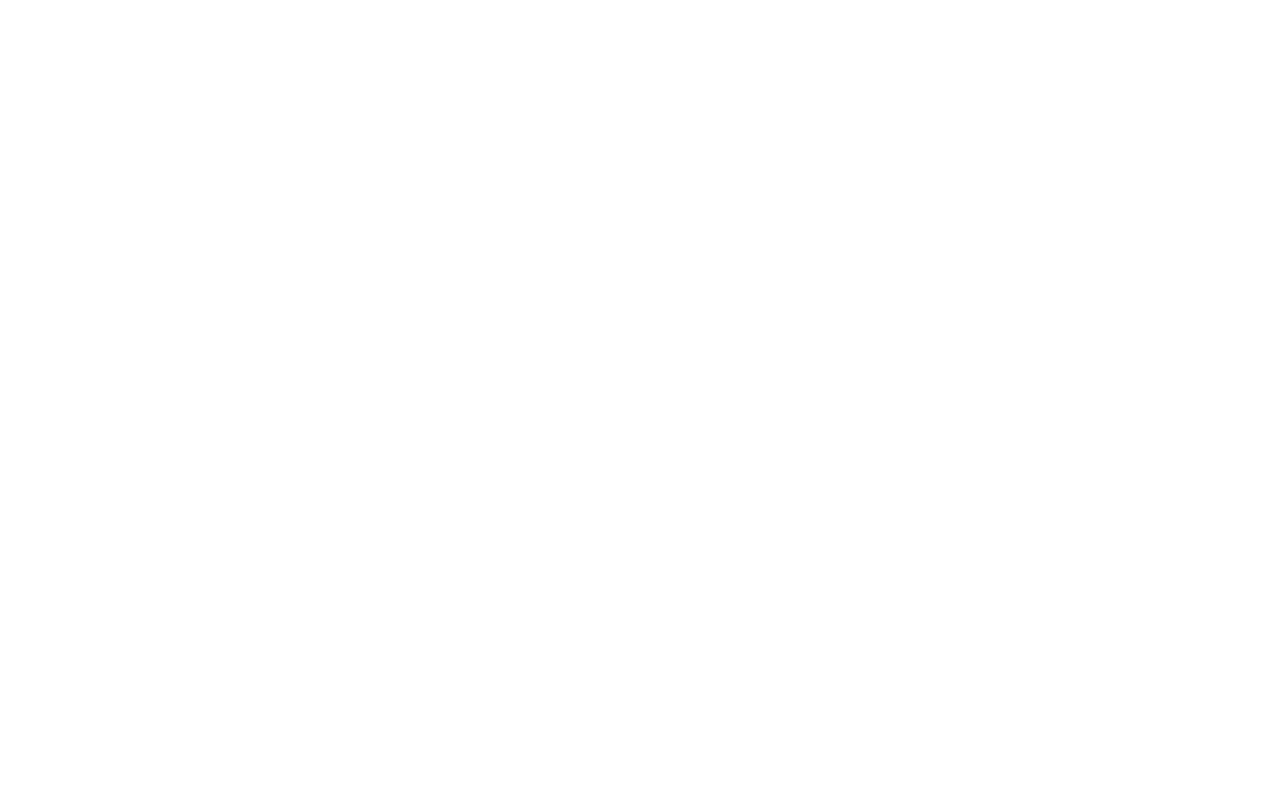
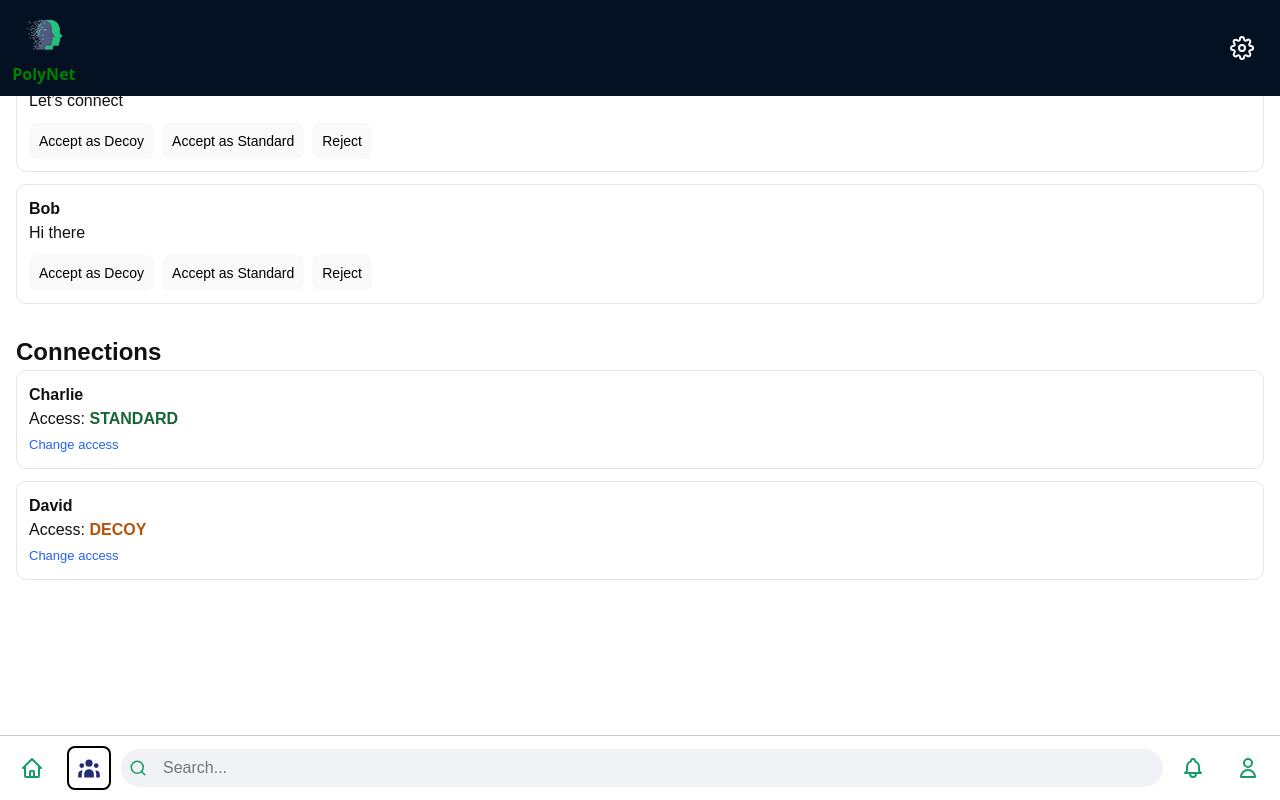
Before and after one commit to Sofiyat1/PolyNet, a React (Vite) app: page /connectionpage in a window 1280 px wide. Before the commit this address had no page. Built offline with nearby package versions, Linux system fonts and the light colour scheme.

Commit message:
Connection page added

```diff
--- a/package.json
+++ b/package.json
@@ -14,7 +14,7 @@
   "dependencies": {
     "react": "^19.2.0",
     "react-dom": "^19.2.0",
-    "react-icons": "^5.5.0",
+    "react-icons": "^5.6.0",
     "react-router-dom": "^7.12.0"
   },
   "devDependencies": {
--- a/src/App.jsx
+++ b/src/App.jsx
@@ -1,8 +1,8 @@
 import { Routes, Route } from "react-router-dom";
 
 import LandingPage from "./pages/LandingPage";
-import Homepage from "./pages/Homepage";
-import Network from "./pages/Network";
+import HomePage from "./pages/Homepage";
+import ConnectionPage from "./pages/ConnectionPage"
 import Profile from "./pages/Profile";
 import Settings from "./pages/Settings";
 import Notification from "./pages/Notification";
@@ -20,8 +20,8 @@ function App() {
 
       {/* App pages */}
       <Route element={<AppLayout />}>
-        <Route path="/homepage" element={<Homepage />} />
-        <Route path="/network" element={<Network />} />
+        <Route path="/homepage" element={<HomePage />} />
+        <Route path="/connectionpage" element={<ConnectionPage />} />
         <Route path="/profile" element={<Profile />} />
         <Route path="/settings" element={<Settings />} />
         <Route path="/notification" element={<Notification />} />
--- a/src/components/SubNavbar.jsx
+++ b/src/components/SubNavbar.jsx
@@ -5,9 +5,8 @@ import { HiOutlineHome, HiHome } from "react-icons/hi";
 import { HiOutlineUserGroup, HiUserGroup } from "react-icons/hi";
 import { HiOutlineBell, HiBell } from "react-icons/hi";
 import { HiOutlineUser, HiUser } from "react-icons/hi";
-import { FiHome, FiUsers, FiSearch } from "react-icons/fi";
-import { FaHome, FaUsers, FaUser, FaUserCircle } from "react-icons/fa";
-import { FiBell } from "react-icons/fi";
+import { FiSearch } from "react-icons/fi";
+
 
 function SubNavbar() {
   const [searchTerm, setSearchTerm] = useState("");
@@ -28,7 +27,7 @@ function SubNavbar() {
         </NavLink>
 
         <NavLink
-          to="/network"
+          to="/connectionpage"
           className={({ isActive }) =>
             isActive ? "sub-navbar-item active" : "sub-navbar-item"
           }
--- /dev/null
+++ b/src/pages/ConnectionPage.css
@@ -0,0 +1,80 @@
+.connection-page {
+  padding: 16px;
+  max-width: 100vw;
+  overflow-x: hidden;
+  font-family: Arial;
+  background: #fff;
+  color: #111;
+}
+
+.request-card,
+.connection-card {
+  border: 1px solid #e5e5e5;
+  padding: 12px;
+  margin-bottom: 12px;
+  border-radius: 10px;
+}
+
+/* ACCESS LABEL */
+.decoy {
+  color: #b45309;
+  font-weight: 700;
+}
+
+.standard {
+  color: #166534;
+  font-weight: 700;
+}
+
+/* BUTTON GROUP */
+.btn-group {
+  display: flex;
+  flex-wrap: wrap;
+  gap: 8px;
+  margin-top: 10px;
+}
+
+button {
+  padding: 10px;
+  border: none;
+  border-radius: 8px;
+  font-size: 14px;
+  cursor: pointer;
+}
+
+/* subtle link button */
+.link-btn {
+  background: none;
+  color: #2563eb;
+  padding: 0;
+  font-size: 13px;
+  margin-top: 6px;
+}
+
+/* MODAL */
+.modal-overlay {
+  position: fixed;
+  inset: 0;
+  background: rgba(0,0,0,0.4);
+  display: flex;
+  align-items: center;
+  justify-content: center;
+}
+
+.modal {
+  background: white;
+  padding: 16px;
+  border-radius: 12px;
+  width: 90%;
+  max-width: 320px;
+}
+
+.modal-actions {
+  display: flex;
+  justify-content: space-between;
+  margin-top: 15px;
+}
+
+.active {
+  border: 2px solid #000;
+}
--- /dev/null
+++ b/src/pages/ConnectionPage.jsx
@@ -0,0 +1,149 @@
+import { useState } from "react";
+import "./ConnectionPage.css";
+
+function ConnectionPage() {
+  const [requests, setRequests] = useState([
+    { id: 1, name: "Alice", message: "Let’s connect" },
+    { id: 2, name: "Bob", message: "Hi there" },
+  ]);
+
+  const [connections, setConnections] = useState([
+    { id: 3, name: "Charlie", access: "standard" },
+    { id: 4, name: "David", access: "decoy" },
+  ]);
+
+  // modal state
+  const [activeChangeUser, setActiveChangeUser] = useState(null);
+  const [selectedAccess, setSelectedAccess] = useState(null);
+
+  // accept request
+  const handleAccept = (request, accessLevel) => {
+    const newConnection = {
+      id: request.id,
+      name: request.name,
+      access: accessLevel,
+    };
+
+    setConnections((prev) => [...prev, newConnection]);
+    setRequests((prev) => prev.filter((r) => r.id !== request.id));
+  };
+
+  // reject request
+  const handleReject = (id) => {
+    setRequests((prev) => prev.filter((r) => r.id !== id));
+  };
+
+  // open modal
+  const openChangeModal = (connection) => {
+    setActiveChangeUser(connection);
+    setSelectedAccess(connection.access);
+  };
+
+  // confirm change
+  const confirmChange = () => {
+    setConnections((prev) =>
+      prev.map((c) =>
+        c.id === activeChangeUser.id
+          ? { ...c, access: selectedAccess }
+          : c
+      )
+    );
+
+    setActiveChangeUser(null);
+    setSelectedAccess(null);
+  };
+
+  return (
+    <div className="connection-page">
+
+      {/* REQUESTS */}
+      <h2>Incoming Requests</h2>
+
+      {requests.map((req) => (
+        <div key={req.id} className="request-card">
+          <p><b>{req.name}</b></p>
+          <p>{req.message}</p>
+
+          <div className="btn-group">
+            <button onClick={() => handleAccept(req, "decoy")}>
+              Accept as Decoy
+            </button>
+
+            <button onClick={() => handleAccept(req, "standard")}>
+              Accept as Standard
+            </button>
+
+            <button onClick={() => handleReject(req.id)}>
+              Reject
+            </button>
+          </div>
+        </div>
+      ))}
+
+      {/* CONNECTIONS */}
+      <h2 style={{ marginTop: "30px" }}>Connections</h2>
+
+      {connections.map((conn) => (
+        <div key={conn.id} className="connection-card">
+          <p><b>{conn.name}</b></p>
+
+          <p>
+            Access:{" "}
+            <span className={conn.access}>
+              {conn.access.toUpperCase()}
+            </span>
+          </p>
+
+          {/* subtle action */}
+          <button
+            className="link-btn"
+            onClick={() => openChangeModal(conn)}
+          >
+            Change access
+          </button>
+        </div>
+      ))}
+
+      {/* MODAL */}
+      {activeChangeUser && (
+        <div className="modal-overlay">
+          <div className="modal">
+
+            <h3>Change Access</h3>
+            <p>{activeChangeUser.name}</p>
+
+            <div className="btn-group">
+              <button
+                className={selectedAccess === "decoy" ? "active" : ""}
+                onClick={() => setSelectedAccess("decoy")}
+              >
+                Decoy
+              </button>
+
+              <button
+                className={selectedAccess === "standard" ? "active" : ""}
+                onClick={() => setSelectedAccess("standard")}
+              >
+                Standard
+              </button>
+            </div>
+
+            <div className="modal-actions">
+              <button onClick={() => setActiveChangeUser(null)}>
+                Cancel
+              </button>
+
+              <button onClick={confirmChange}>
+                Confirm
+              </button>
+            </div>
+
+          </div>
+        </div>
+      )}
+
+    </div>
+  );
+}
+
+export default ConnectionPage;
--- a/src/pages/Homepage.jsx
+++ b/src/pages/Homepage.jsx
@@ -1,11 +1,11 @@
 
 import Feed from "../components/Feed";
 
-function Homepage(){
+function HomePage(){
  return (
     <>
       <Feed />
     </>
   );
 }
-export default Homepage
+export default HomePage
```
Also changed, not shown: src/context/PersonaContext.js (added, +21 -0 lines), src/pages/Network.jsx (deleted, +0 -7 lines), 1 other file (tests, documents, lock files or other folders).
